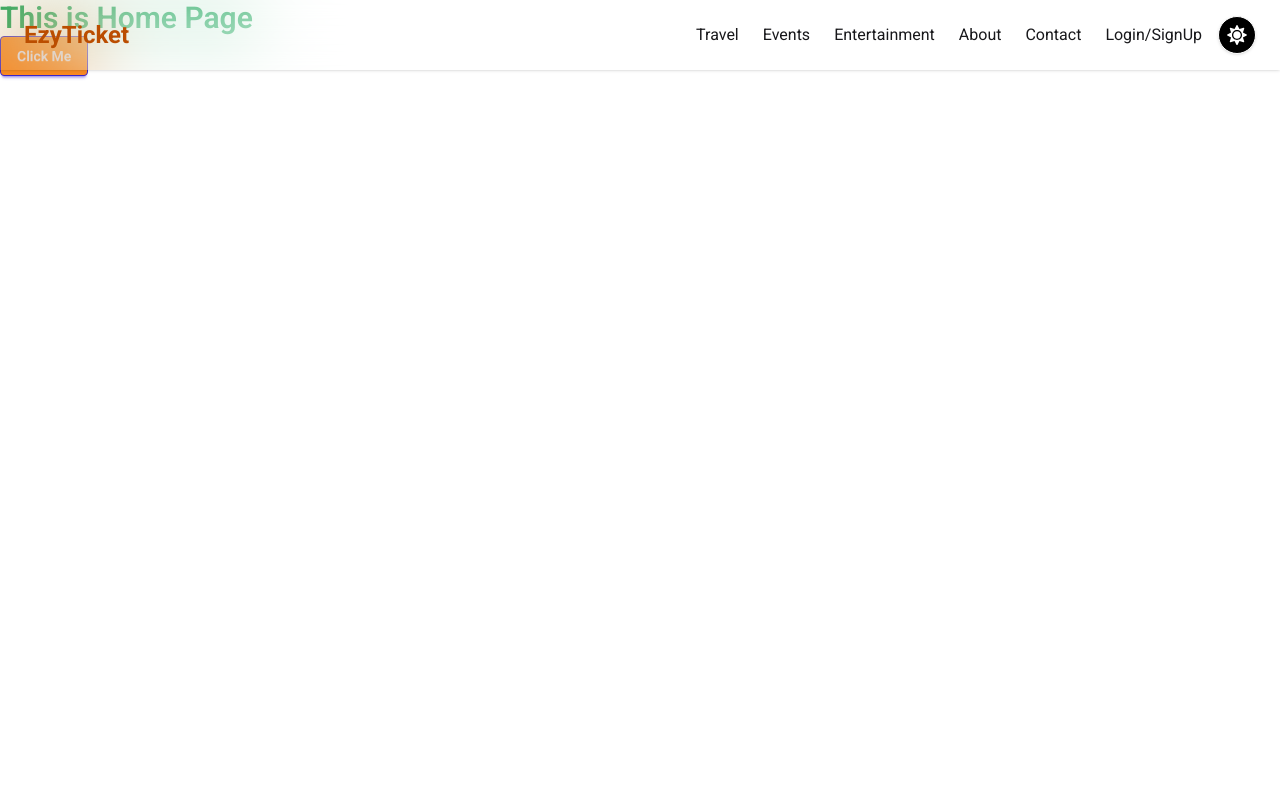
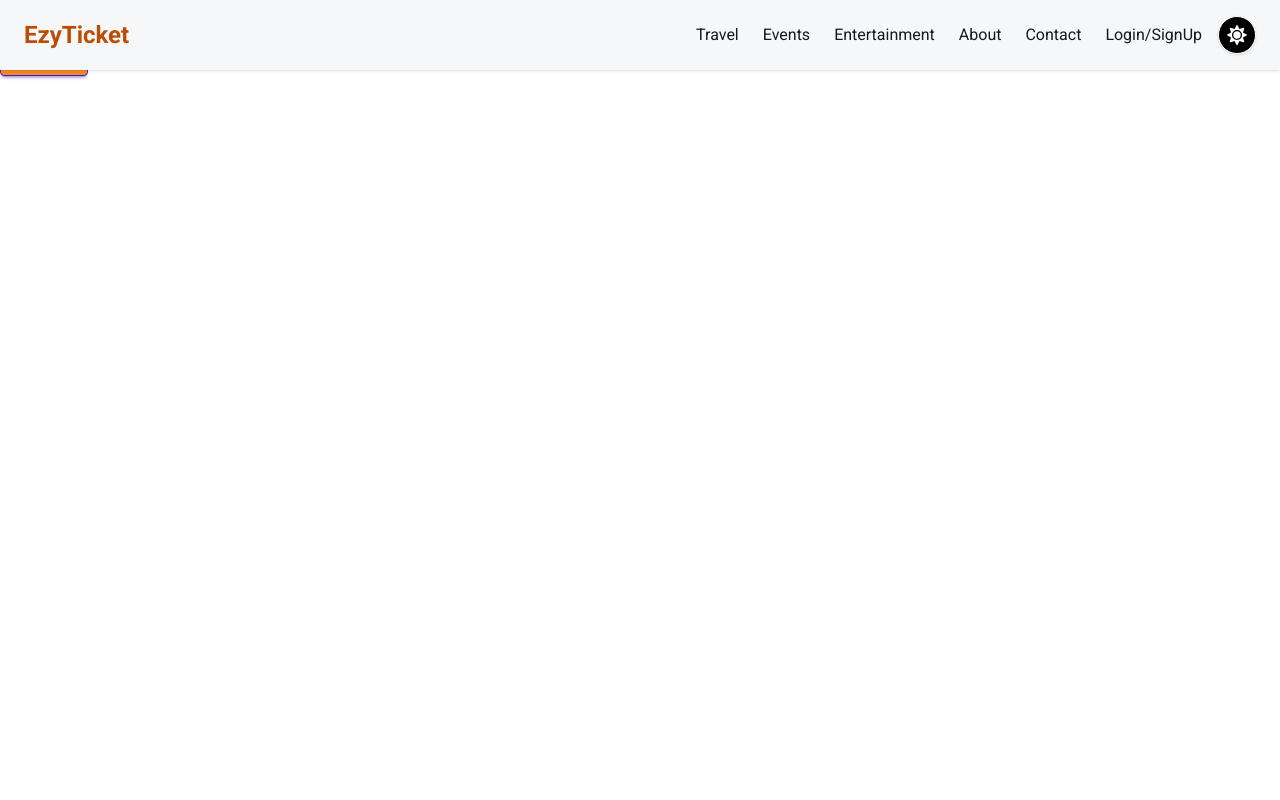
Before and after one commit to mazharul90007/ezyTicket-client, a React (Vite) app: page / in a window 1280 px wide. Shown: the top 800 px of the page. Built offline with nearby package versions, Linux system fonts and the light colour scheme; no server answers.

Commit message:
navbar background color changed

```diff
--- a/src/Shared/Navbar/Navbar.jsx
+++ b/src/Shared/Navbar/Navbar.jsx
@@ -33,7 +33,7 @@ const Navbar = () => {
 
 
     return (
-        <nav className="navbar shadow px-6 py-4 fixed top-0 z-40 backdrop-blur-2xl">
+        <nav className="navbar shadow px-6 py-4 fixed top-0 z-40 bg-background">
             {/* Left Side: Logo */}
             <div className="flex-1">
                 <Link to="/" className="text-2xl font-bold text-amber-700 flex items-center gap-2">
```
